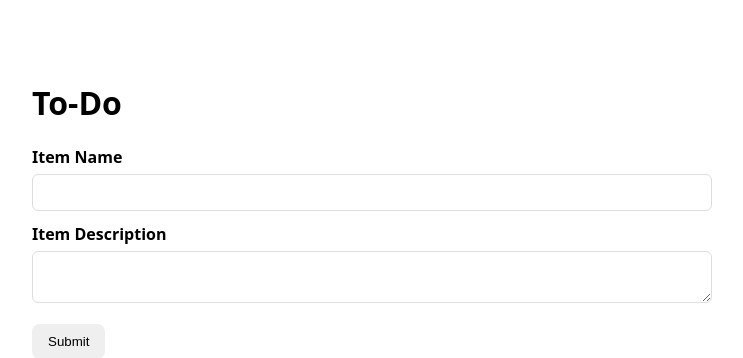
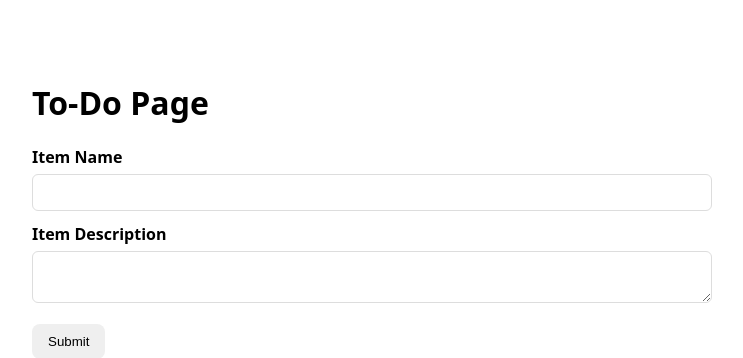
Before and after one commit to vaibhavkshtriya912-creator/devops-flask-todo, a Flask app: page / in a window 1280 px wide. Shown: the top 358 px of the page, without its empty margins (268-1011 px from the left). Run offline with Flask 3, Linux system fonts and the light colour scheme.

Commit message:
feat(frontend) : To-do page with item name and description

```diff
--- a/templates/index.html
+++ b/templates/index.html
@@ -8,7 +8,7 @@
   </head>
   <body>
     <div class="container">
-      <h1>To-Do</h1>
+      <h1>To-Do Page</h1>
       <form id="todoForm">
         <label>Item Name</label>
         <input type="text" id="itemName" name="itemName" required />
```
